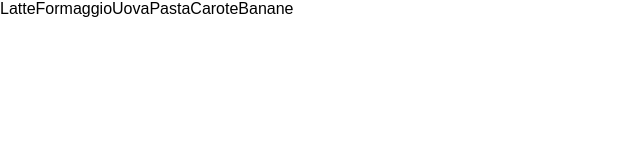
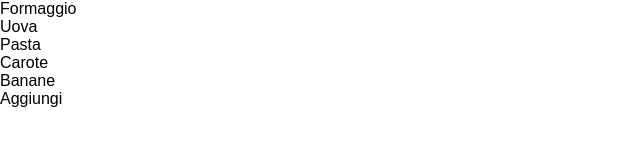
Before and after one commit to davishka-hikkaduwa/js-lista-spesa, a plain HTML site: page index.html in a window 1280 px wide. Shown: the whole page, without its empty margins (0-640 px from the left). Drawn offline with Linux system fonts and the light colour scheme.

Commit message:
correzzione

```diff
--- a/index.html
+++ b/index.html
@@ -11,9 +11,11 @@
 </head>
 
 <body>
-    <p id="lista-spesa">
+    <div class="container">
 
-    </p>
+    </div>
+
+    <div id="add-button">Aggiungi</div>
 
 </body>
 
--- a/js/script.js
+++ b/js/script.js
@@ -12,13 +12,48 @@ Consigli:
     comunque di inserire una condizione di uscita, all'interno ciclo while
  */
 
-const spesa = ['Latte', 'Formaggio', 'Uova', 'Pasta', 'Carote', 'Banane'];
-let i = 0;
-let testo = ' ';
+const spesa = ['Formaggio', 'Uova', 'Pasta', 'Carote', 'Banane'];
 
-while (spesa[i]) {
-    testo += spesa[i];
-    i++
+const htmlContainer = document.querySelector('.container');
+
+htmlContainer.innerHTML = '';
+
+let counter = 0;
+
+while (counter < spesa.length) {
+
+    console.log(spesa[counter]);
+
+    htmlContainer.innerHTML += `<div> ${spesa[counter]} </div>`
+
+    counter++;
 }
-console.log(testo);
-document.getElementById('lista-spesa').innerHTML = testo;
+
+//recupero pulsante
+
+const altraListaSpesa = ['Latte', 'Aranciata']
+
+let index = 0;
+
+const button = document.querySelector('#add-button');
+
+//ascolto il click
+
+button.addEventListener('click', function () {
+    console.log('clicked');
+
+    //check sul index
+
+    if (index < altraListaSpesa.length) {
+
+        htmlContainer.innerHTML += `<div> Altro cibo: ${altraListaSpesa[index]} </div>`;
+
+        index++;
+
+    }
+
+    //quando clicco aggiungo alla lista un nuovo elemento
+
+
+}
+)
```
